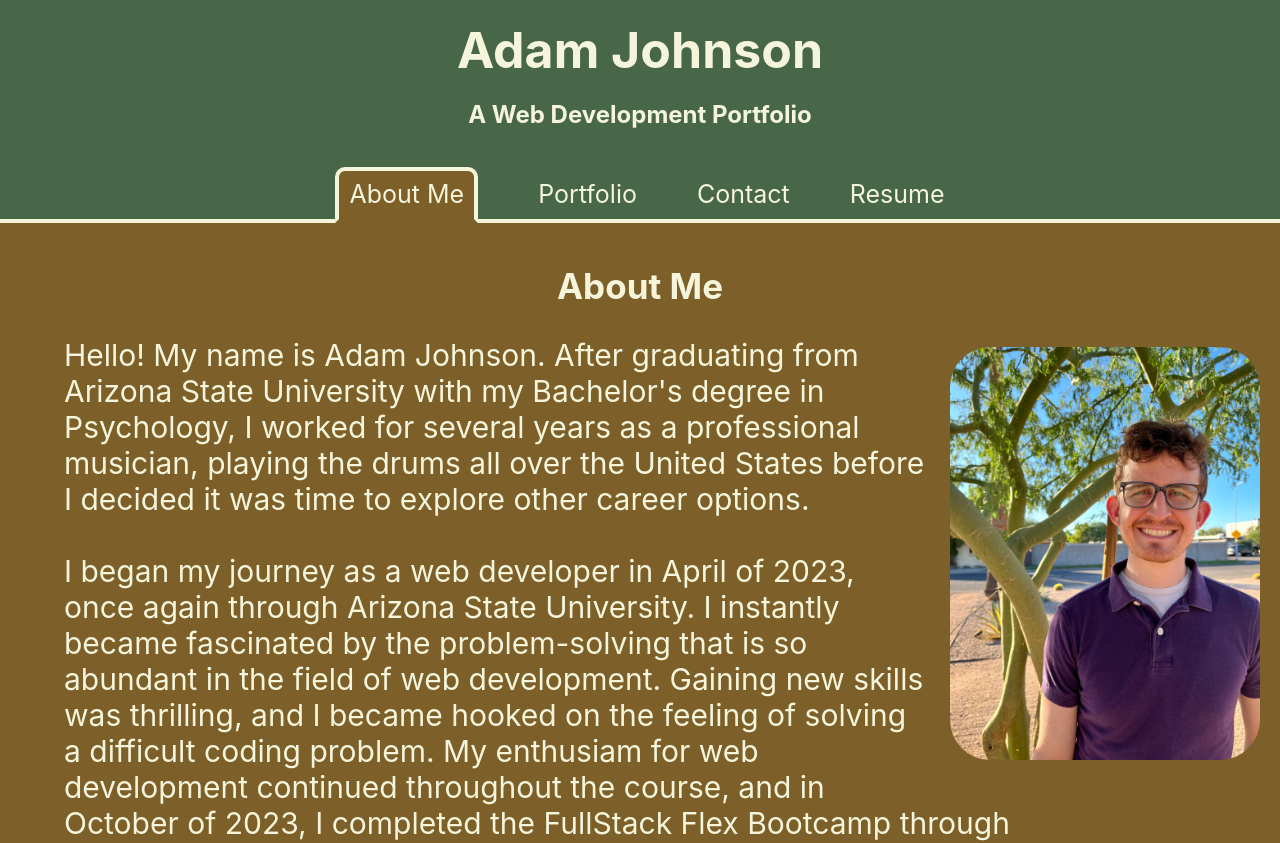
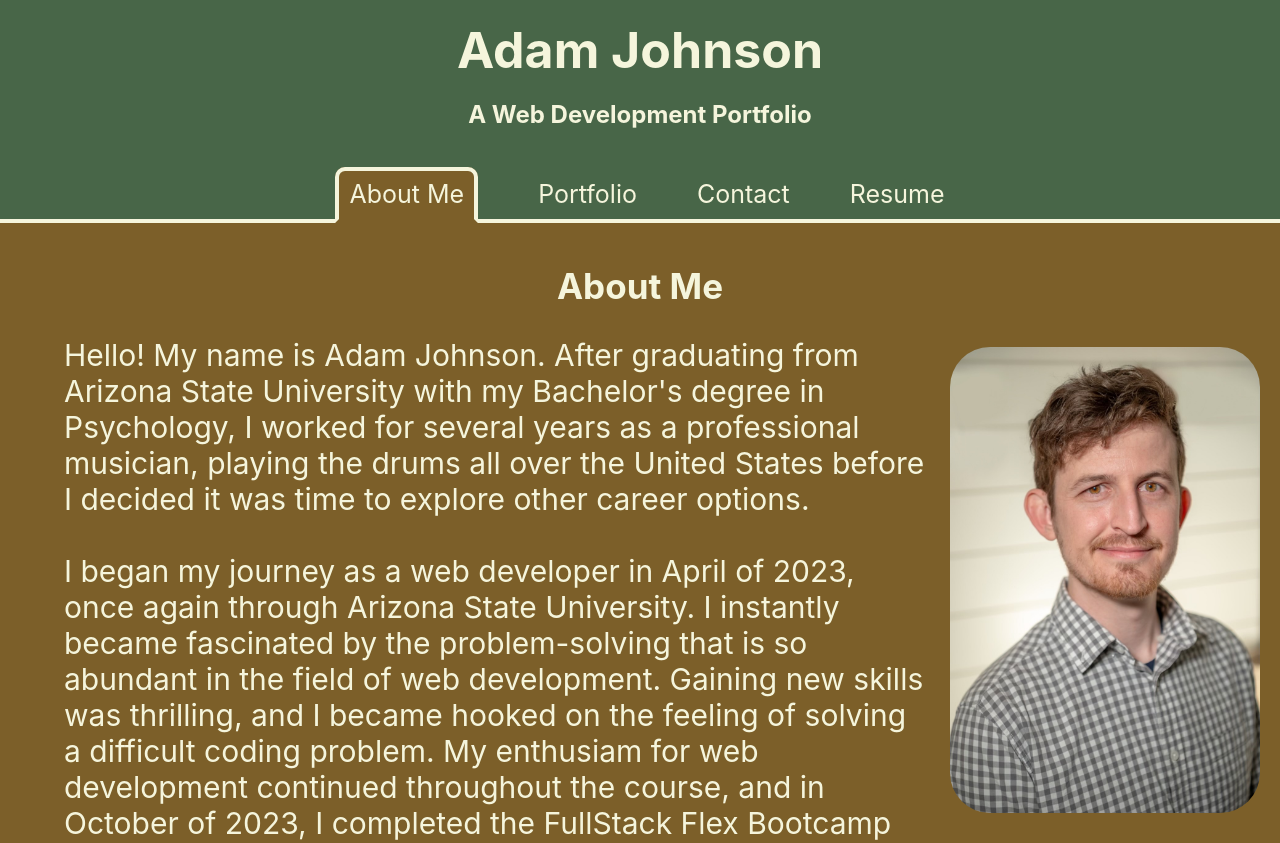
Before and after one commit to AdamJohnson92/Portfolio-Adam-Johnson, a React (Create React App) app: page / in a window 1280 px wide. Shown: the top 843 px of the page. Built offline with nearby package versions, Linux system fonts and the light colour scheme.

Commit message:
Updated profile picture on About Me page

```diff
--- a/src/components/pages/About.js
+++ b/src/components/pages/About.js
@@ -4,7 +4,7 @@ export default function About() {
   return (
     <div className='body-content'>
       <h3>About Me</h3>
-      <img src={require('../../assets/profile-picture.jpg')} alt='Adam Johnson, smiling at the camera.'  ></img>
+      <img src={require('../../assets/Adam_Johnson_Headshot.jpg')} alt='Adam Johnson, smiling at the camera.'  ></img>
       <p className='text-left'>
       Hello! My name is Adam Johnson. After graduating from Arizona State University with my Bachelor's degree in Psychology, I worked for several years as a professional musician, playing the drums all over the United States before I decided it was time to explore other career options. <br></br>
       <br></br>
```
Also changed, not shown: src/assets/Adam_Johnson_Headshot.jpg (added).
